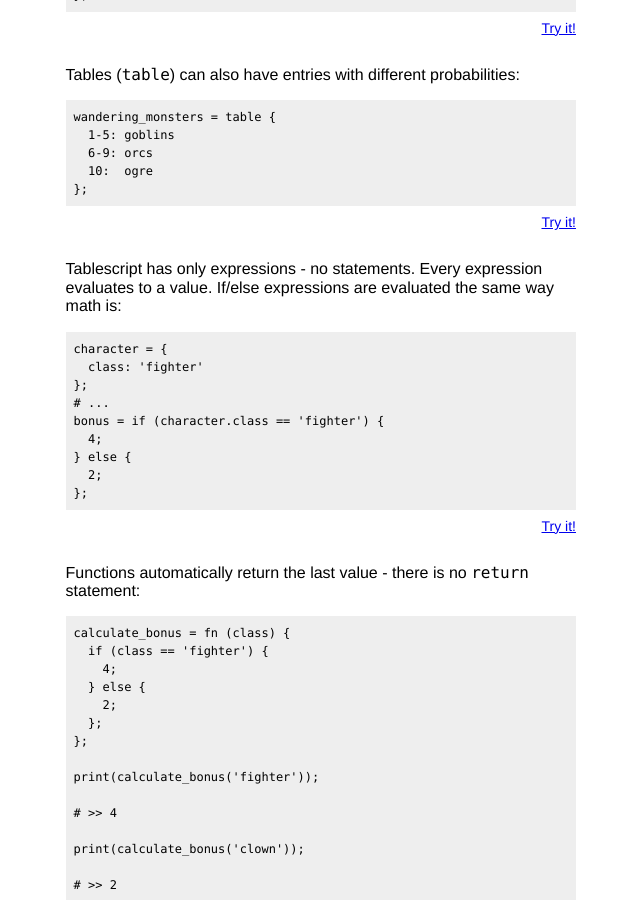
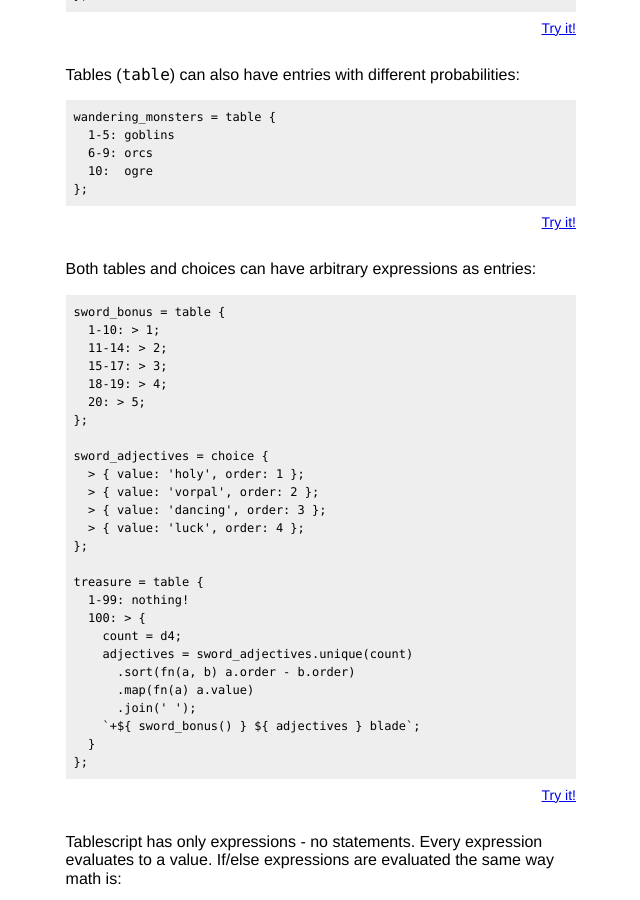
Before and after one commit to Tablescript/tablescript.github.io, a Jekyll site: the page built from docs/index.md, in a window 1280 px wide and 900 px high, scrolled down 1571 px. Shown: the whole window, without its empty margins (440-1080 px from the left). Built offline with Jekyll 4.4.1, drawn with Linux system fonts in a browser that asks for light colours; nearby versions of some CDN libraries.

Commit message:
Add holy vorpal dancing luck blade

```diff
--- a/docs/index.md
+++ b/docs/index.md
@@ -83,6 +83,38 @@ wandering_monsters = table {
 {% endcapture %}
 {% include code.html code=code %}
 
+Both tables and choices can have arbitrary expressions as entries:
+
+{% capture code %}
+sword_bonus = table {
+  1-10: > 1;
+  11-14: > 2;
+  15-17: > 3;
+  18-19: > 4;
+  20: > 5;
+};
+
+sword_adjectives = choice {
+  > { value: 'holy', order: 1 };
+  > { value: 'vorpal', order: 2 };
+  > { value: 'dancing', order: 3 };
+  > { value: 'luck', order: 4 };
+};
+
+treasure = table {
+  1-99: nothing!
+  100: > {
+    count = d4;
+    adjectives = sword_adjectives.unique(count)
+      .sort(fn(a, b) a.order - b.order)
+      .map(fn(a) a.value)
+      .join(' ');
+    `+${ sword_bonus() } ${ adjectives } blade`;
+  }
+};
+{% endcapture %}
+{% include code.html code=code %}
+
 Tablescript has only expressions - no statements. Every expression evaluates to a value. If/else expressions are evaluated the same way math is:
 
 {% capture code %}
```
